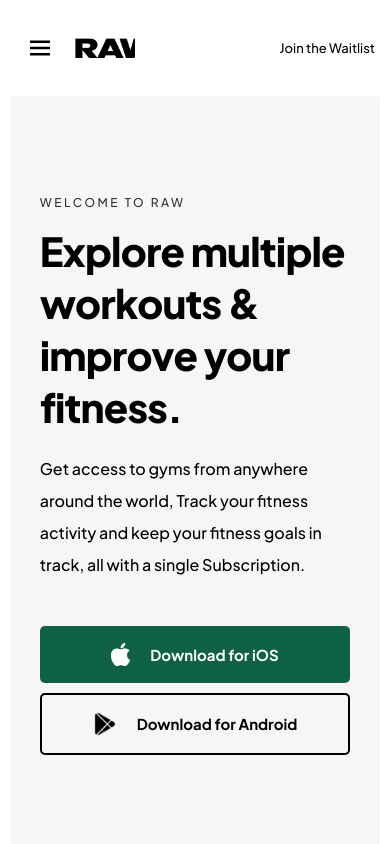
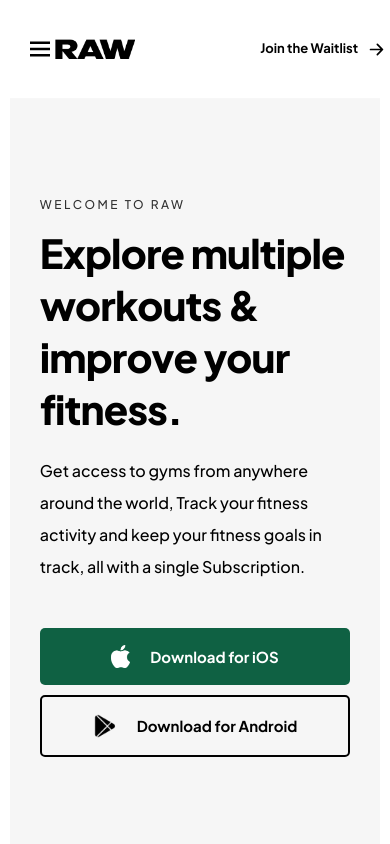
Before and after one commit to shanjairaj7/raw-website, a Next.js app: page / in a window 390 px wide. Shown: the top 844 px of the page. Built offline with nearby package versions, Linux system fonts and the light colour scheme.

Commit message:
changed navbar logo ui

```diff
--- a/components/navbar.jsx
+++ b/components/navbar.jsx
@@ -27,10 +27,21 @@ export const Navbar = () => {
             duration={500}
             to="features"
           > */}
-          <div className={styles.dropdownLinkContainer}>
+
+          <ScrollLink
+            spy={true}
+            smooth={true}
+            offset={50}
+            duration={500}
+            to="features"
+            className={styles.dropdownLinkContainer}
+            onClick={() => setShowDropdown(false)}
+            href="/"
+          >
             <a className={styles.dropdownLinkText}>Features</a>
             <img className={styles.rightArrow} src="/rightArrow.png" />
-          </div>
+          </ScrollLink>
+
           {/* </ScrollLink> */}
 
           <Link className={styles.dropdownLink} href="/ContactUs">
@@ -68,10 +79,17 @@ export const Navbar = () => {
             />
           </Link>
         </div>
+        {/*
+        <Link href="/JoinWaitlist">
+          <a href="#" className={styles.waitlistButtonNavbar}>
+            <p className={styles.waitlistButtonText}>Join the Waitlist</p>
+          </a>
+        </Link> */}
 
         <Link href="/JoinWaitlist">
           <a href="#" className={styles.waitlistButton}>
             <p className={styles.waitlistButtonText}>Join the Waitlist</p>
+            <HiArrowRight className={styles.waitlistIcon} color="black" />
           </a>
         </Link>
       </div>
--- a/pages/index.jsx
+++ b/pages/index.jsx
@@ -347,13 +347,14 @@ export default function Home() {
       {/* <p className={styles.moreToComeText}>and more to come...</p> */}
 
       <div className={styles.footerCallToAction}>
+        <div className={styles.footerImage}>
           <Image
             width={350}
             height={650}
-          className={styles.footerImage}
             src="/appScreenshot.png"
             alt="download raw app apple android"
           />
+        </div>
 
         <div className={styles.footerContent}>
           <p className={styles.footerLabel}>GET STARTED</p>
--- a/styles/Navbar.module.css
+++ b/styles/Navbar.module.css
@@ -80,6 +80,7 @@
 
 .waitlistButtonText {
     margin-right: 10px;
+    font-weight: 600;
 }
 
 .waitlistIcon {
@@ -150,7 +151,6 @@
 }
 
     .logo {
-        margin-left: 20px !important;
         align-self: center !important;
         justify-self: center;
     }
@@ -158,6 +158,8 @@
     .navbarLeftMain {
         display: flex;
         align-items: center;
+        justify-content: space-around;
+        width: 140px;
     }
 
     .waitlistButton {
```
Lines whose indentation alone changed are shown as unchanged.
